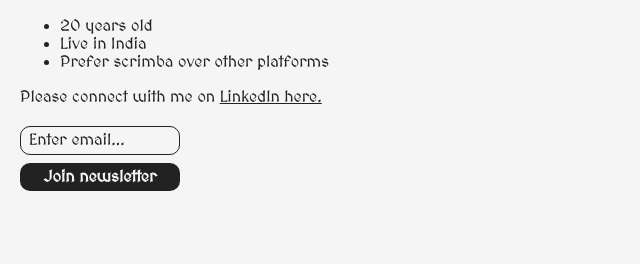
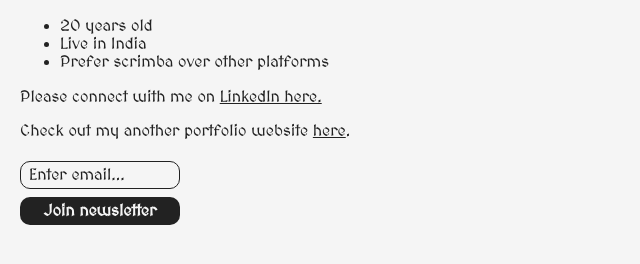
Before and after one commit to naveen-6802/personal-site, a website built with Vite: page index.html in a window 1280 px wide. Shown: the part 422-686 px from the top of the page, without its empty margins (0-640 px from the left). Built offline with nearby package versions, Linux system fonts and the light colour scheme; a web font is replaced by a local one.

Commit message:
Update index.html

```diff
--- a/index.html
+++ b/index.html
@@ -19,6 +19,7 @@
             <li>Prefer scrimba over other platforms</li>
         </ul>
         <p>Please connect with me on <a href="https://www.linkedin.com/in/naveen6802" target="_blank">LinkedIn here.</a></p>
+        <p>Check out my another portfolio website <a href="https://naveen-6802.github.io" target="_blank">here</a>.</p>
         <input type="text" placeholder="Enter email...">
         <button>Join newsletter</button>
     </body>
```
